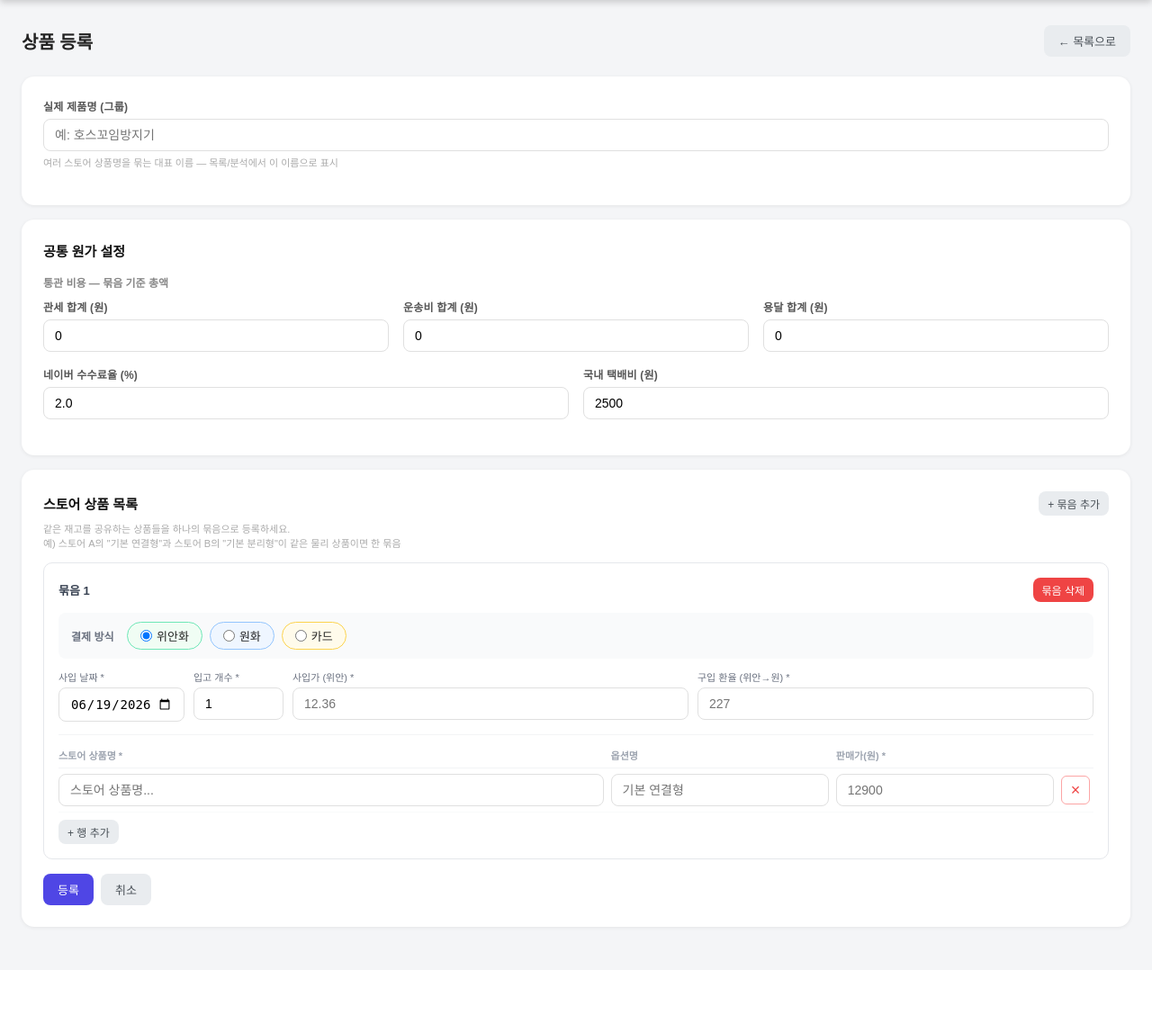
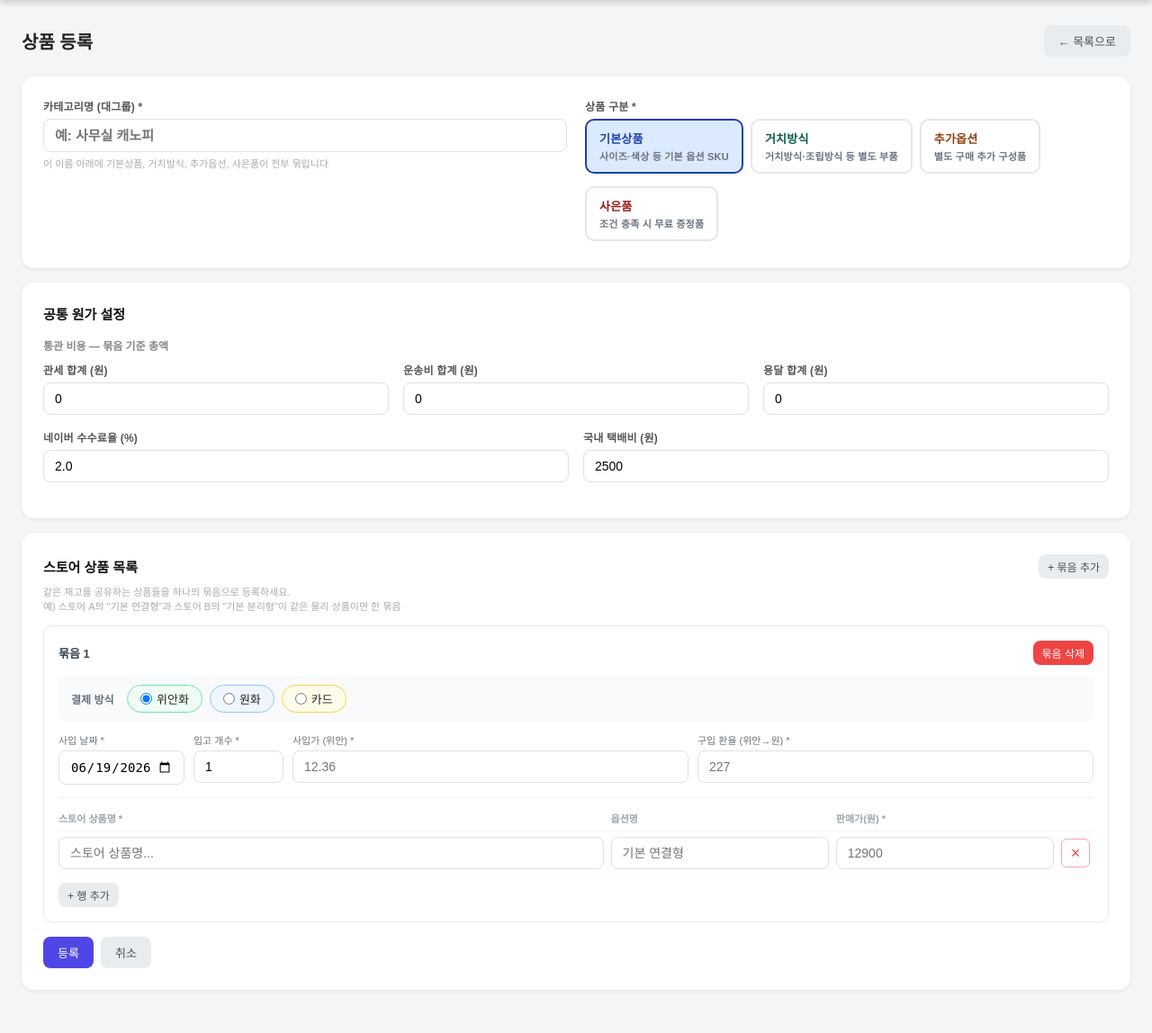
Before and after one commit to hew1128/margin-stock, a Flask app: page /products/new in a window 1280 px wide. Shown: the part 54-1202 px from the top of the page at 90% size. Before the commit the page ends 1088 px from the top, so only its background shows below. Run offline with Flask 3, Linux system fonts and the light colour scheme.

Commit message:
상품 구분 타입 추가 + 등록 폼 개편
- product_type 컬럼 추가: 기본상품/거치방식/추가옵션/사은품
- 등록 폼: 카테고리명 + 상품 구분 선택 UI (색상 구분 버튼)
- 상품 관리 목록: 배치 행에 거치방식/추가옵션/사은품 뱃지 표시
- 다중옵션 등록 버튼 제거, 단일 등록 폼으로 통합

Co-Authored-By: Claude Sonnet 4.6 <noreply@anthropic.com>

```diff
--- a/app.py
+++ b/app.py
@@ -136,6 +136,10 @@ def init_db():
         pass
     try:
         c.execute("ALTER TABLE products ADD COLUMN total_import_qty INTEGER DEFAULT 0")
+    except Exception:
+        pass
+    try:
+        c.execute("ALTER TABLE products ADD COLUMN product_type TEXT DEFAULT '기본상품'")
     except Exception:
         pass
     c.execute("INSERT OR IGNORE INTO settings (key, value) VALUES ('exchange_rate', '190')")
@@ -462,6 +466,7 @@ def product_new():
         c = conn.cursor()
         # 공통 설정
         pg        = request.form.get('product_group', '')
+        ptype     = request.form.get('product_type', '기본상품')
         customs   = int(request.form.get('customs_total') or 0)
         shipping  = int(request.form.get('shipping_total') or 0)
         yongdal   = int(request.form.get('yongdal_total') or 0)
@@ -505,11 +510,11 @@ def product_new():
                 (name, option_name, product_group, sale_price, purchase_price_cny, exchange_rate,
                  customs_total, shipping_total, yongdal_total, import_quantity,
                  naver_fee_rate, domestic_shipping, purchase_date,
-                 payment_method, payment_card_info, purchase_price_krw)
-                VALUES (?,?,?,?,?,?,?,?,?,?,?,?,?,?,?,?)""",
+                 payment_method, payment_card_info, purchase_price_krw, product_type)
+                VALUES (?,?,?,?,?,?,?,?,?,?,?,?,?,?,?,?,?)""",
                 (name.strip(), opt, pg, price, cny, rate,
                  customs, shipping, yongdal, qty, nfr, dom_ship, pdate,
-                 method, card_info, krw_price))
+                 method, card_info, krw_price, ptype))
             pid = c.lastrowid
             if gidx not in groups:
                 groups[gidx] = []
--- a/templates/product_form.html
+++ b/templates/product_form.html
@@ -161,16 +161,36 @@ window.addEventListener('DOMContentLoaded',calc);
 <form method="POST" action="/products/new" id="pform">
 
   <div class="card" style="margin-bottom:16px">
-    <div class="form-group">
-      <label>실제 제품명 (그룹)</label>
-      {% if is_add_batch %}
-      <input type="text" name="product_group" class="form-control"
-             value="{{ group_name }}" readonly style="background:#f3f4f6;color:#374151;font-weight:600">
-      {% else %}
-      <input type="text" name="product_group" class="form-control"
-             placeholder="예: 호스꼬임방지기">
-      {% endif %}
-      <p class="hint">여러 스토어 상품명을 묶는 대표 이름 — 목록/분석에서 이 이름으로 표시</p>
+    <div style="display:grid;grid-template-columns:1fr 1fr;gap:20px;align-items:start">
+      <div class="form-group" style="margin:0">
+        <label>카테고리명 (대그룹) *</label>
+        {% if is_add_batch %}
+        <input type="text" name="product_group" class="form-control"
+               value="{{ group_name }}" readonly style="background:#f3f4f6;color:#374151;font-weight:700;font-size:15px">
+        {% else %}
+        <input type="text" name="product_group" class="form-control"
+               placeholder="예: 사무실 캐노피" style="font-size:15px;font-weight:600" required>
+        {% endif %}
+        <p class="hint">이 이름 아래에 기본상품, 거치방식, 추가옵션, 사은품이 전부 묶입니다</p>
+      </div>
+      <div class="form-group" style="margin:0">
+        <label>상품 구분 *</label>
+        <input type="hidden" name="product_type" id="productTypeInput" value="기본상품">
+        <div style="display:flex;flex-wrap:wrap;gap:8px;margin-top:2px">
+          {% for t, color, bg, desc in [
+            ('기본상품', '#1e40af', '#dbeafe', '사이즈·색상 등 기본 옵션 SKU'),
+            ('거치방식', '#065f46', '#d1fae5', '거치방식·조립방식 등 별도 부품'),
+            ('추가옵션', '#92400e', '#fef3c7', '별도 구매 추가 구성품'),
+            ('사은품',   '#991b1b', '#fee2e2', '조건 충족 시 무료 증정품'),
+          ] %}
+          <label onclick="setType('{{ t }}')" id="typebtn_{{ t }}"
+                 style="display:flex;flex-direction:column;align-items:flex-start;padding:10px 14px;border:2px solid {% if loop.first %}{{ color }}{% else %}#e5e7eb{% endif %};border-radius:10px;background:{% if loop.first %}{{ bg }}{% else %}#fff{% endif %};cursor:pointer;min-width:110px;transition:all .15s">
+            <span style="font-weight:700;font-size:13px;color:{{ color }}">{{ t }}</span>
+            <span style="font-size:11px;color:#6b7280;margin-top:2px">{{ desc }}</span>
+          </label>
+          {% endfor %}
+        </div>
+      </div>
     </div>
   </div>
 
@@ -345,6 +365,27 @@ function removeGroup(btn) {
   btn.closest('.stock-group').remove();
 }
 
+var TYPE_COLORS = {
+  '기본상품': {color:'#1e40af', bg:'#dbeafe'},
+  '거치방식': {color:'#065f46', bg:'#d1fae5'},
+  '추가옵션': {color:'#92400e', bg:'#fef3c7'},
+  '사은품':   {color:'#991b1b', bg:'#fee2e2'},
+};
+function setType(t) {
+  document.getElementById('productTypeInput').value = t;
+  Object.keys(TYPE_COLORS).forEach(function(k) {
+    var btn = document.getElementById('typebtn_' + k);
+    if (!btn) return;
+    if (k === t) {
+      btn.style.borderColor = TYPE_COLORS[k].color;
+      btn.style.background  = TYPE_COLORS[k].bg;
+    } else {
+      btn.style.borderColor = '#e5e7eb';
+      btn.style.background  = '#fff';
+    }
+  });
+}
+
 window.addEventListener('DOMContentLoaded', function(){
   {% if is_add_batch %}
   var PREFILL = {{ batch_groups | tojson }};
```
Also changed, not shown: templates/products.html (+11 -2 lines).
